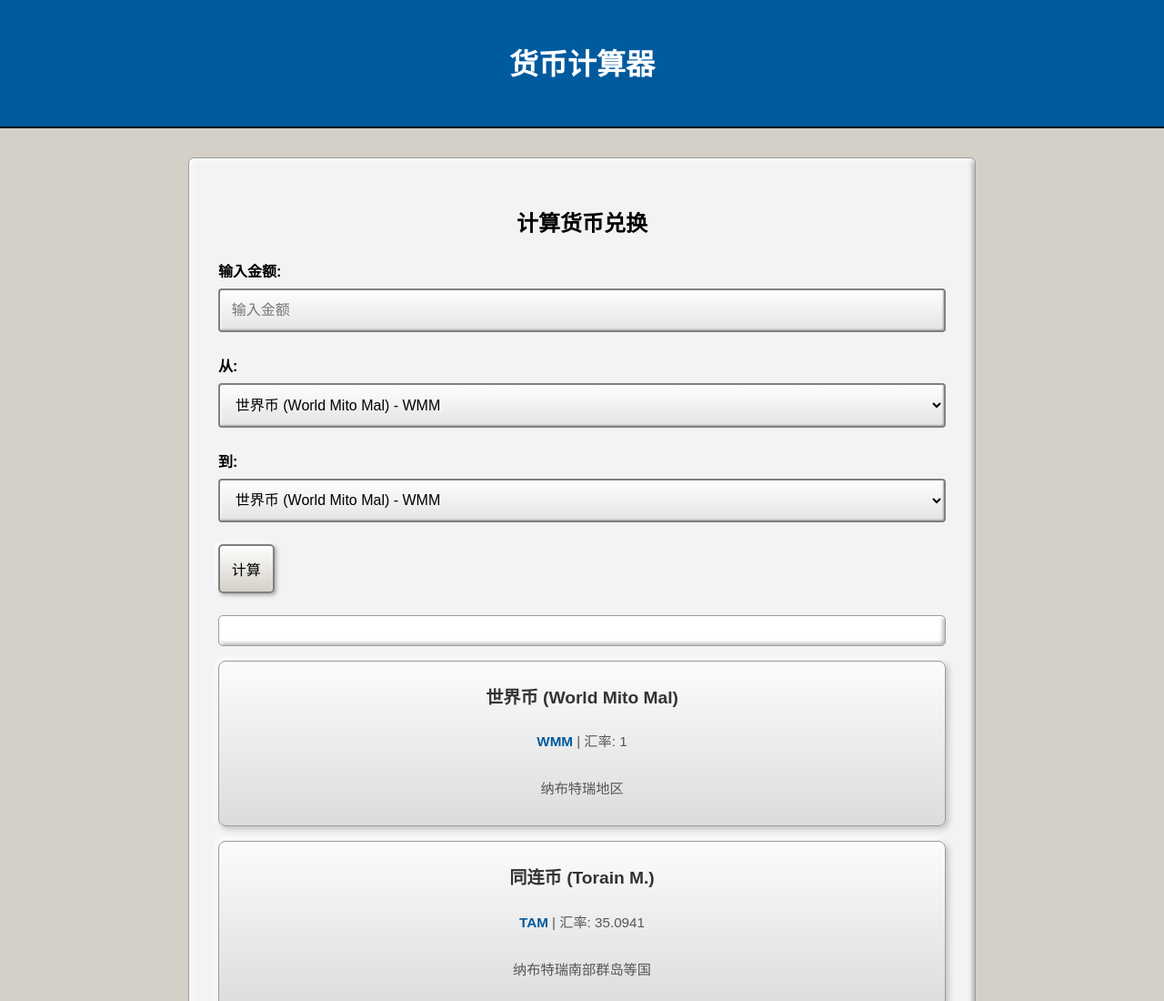
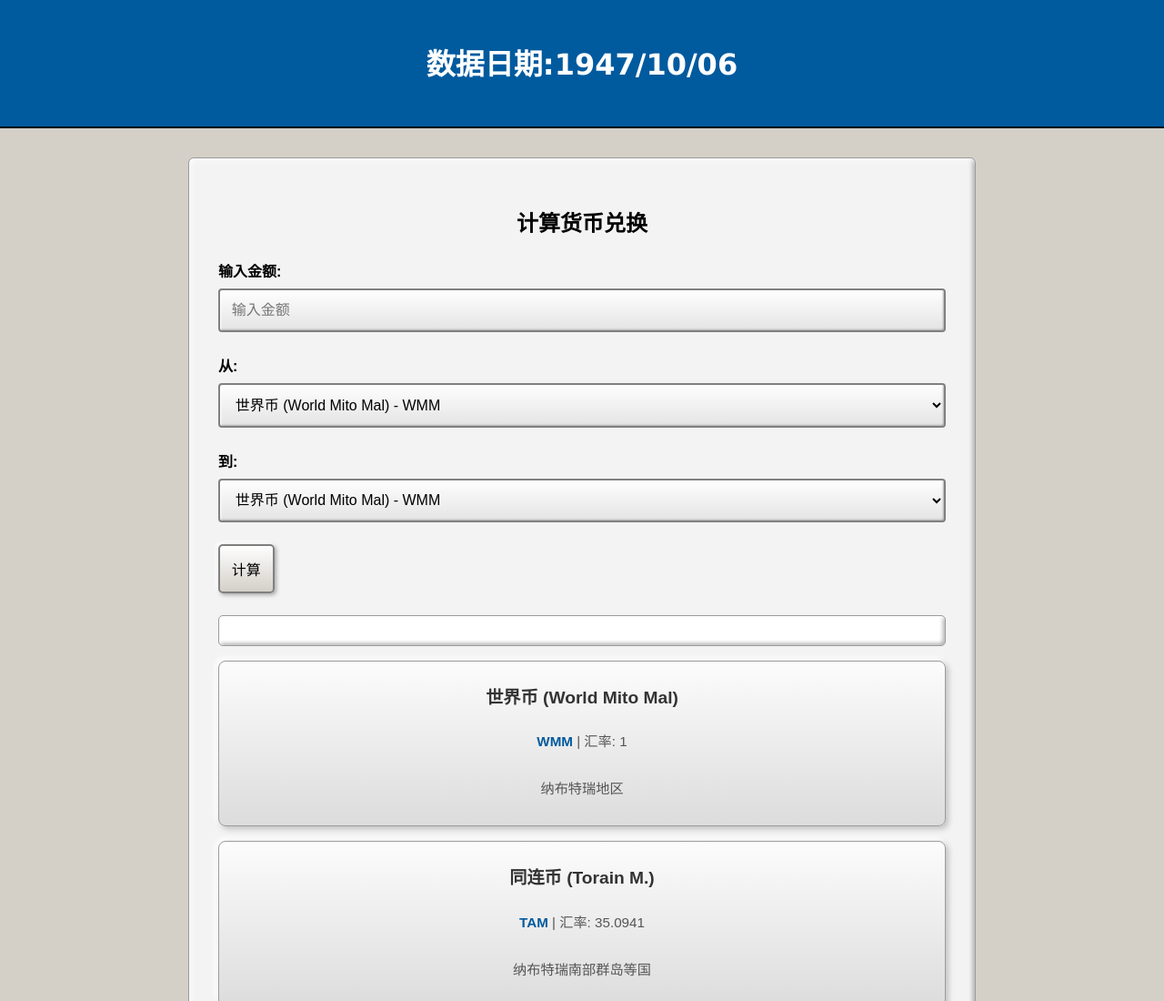
Before and after one commit to KKBlockE/BlocklandMoney, a plain HTML site: page index.html in a window 1280 px wide. Shown: the top 1100 px of the page at 91% size. Drawn offline with Linux system fonts and the light colour scheme.

Commit message:
Update index.html

```diff
--- a/index.html
+++ b/index.html
@@ -109,7 +109,7 @@ button:hover {
 </head>
 <body>
 <header>
-  <h1>货币计算器</h1>
+  <h1>数据日期:1947/10/06</h1>
 </header>
 <main>
   <h2>计算货币兑换</h2>
```
